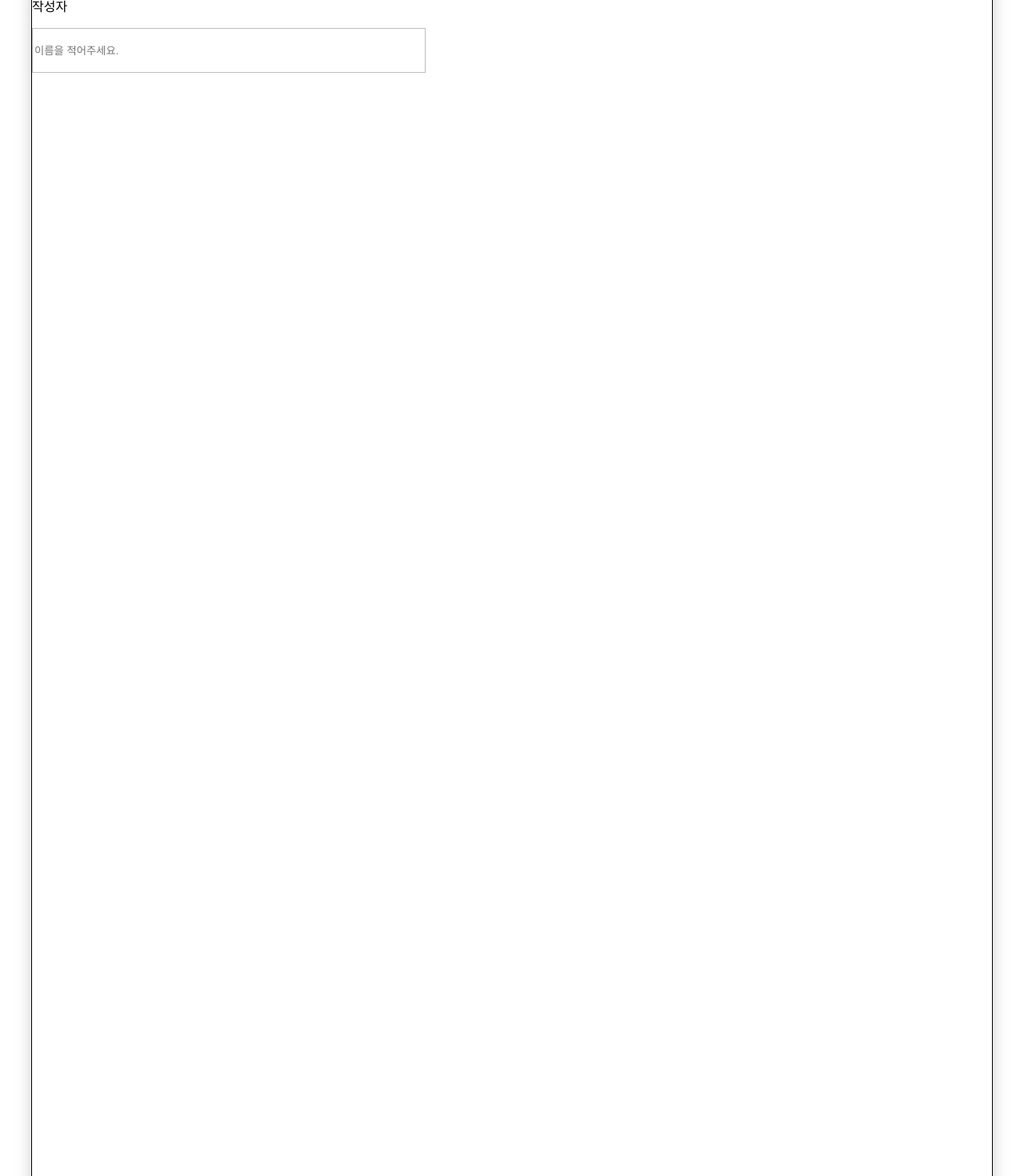
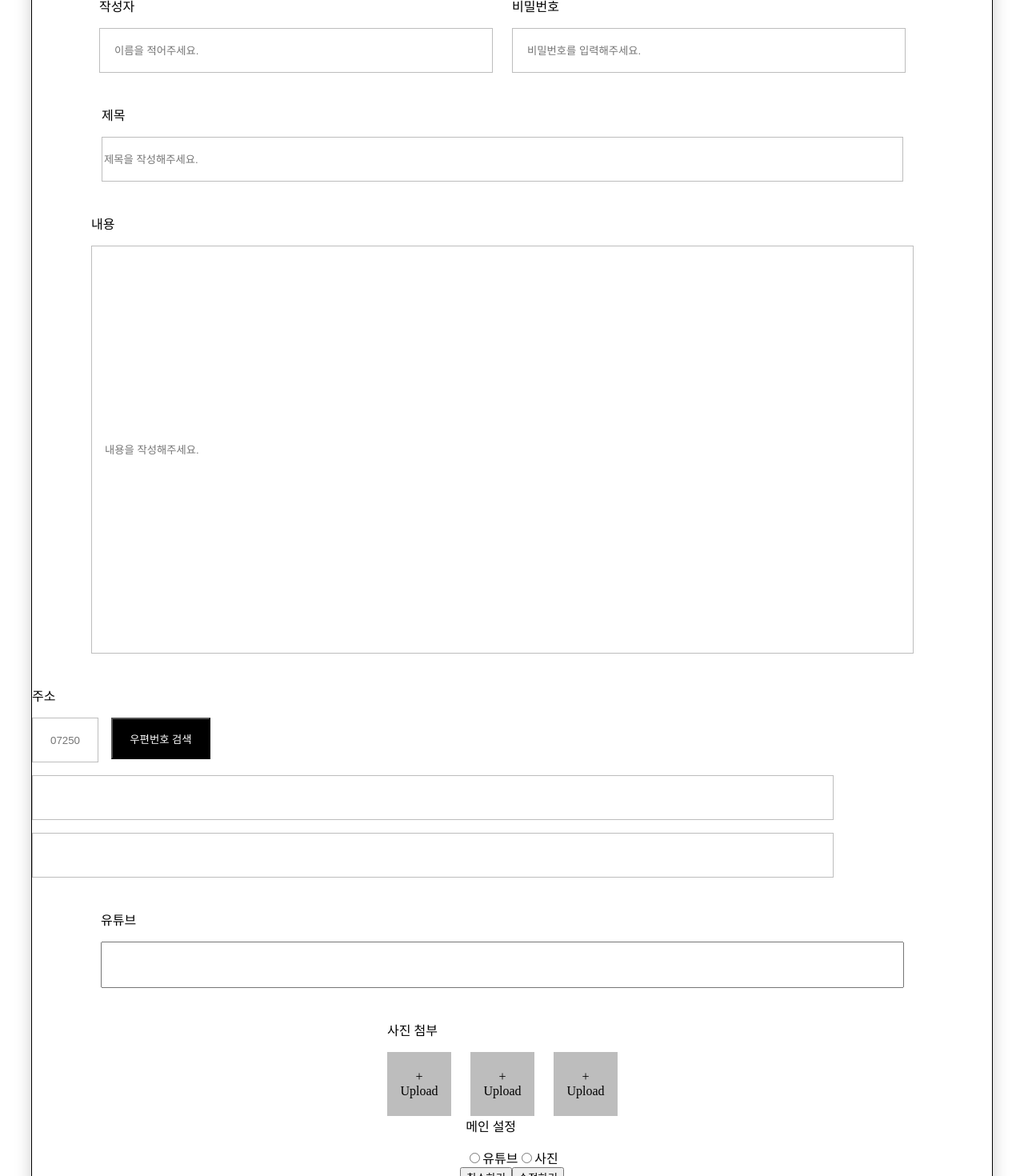
Before and after one commit to minngaeng/aa, a Next.js app in the folder freeboard/: page /boards in a window 1280 px wide. Shown: the part 220-1690 px from the top of the page at 80% size. Built offline with nearby package versions, Linux system fonts and the light colour scheme.

Commit message:
ADD:board UI

```diff
--- a/freeboard/pages/boards/index.js
+++ b/freeboard/pages/boards/index.js
@@ -1,24 +1,84 @@
+import { Input } from 'antd';
 import {
   Wrapper,
   Title,
   InputWrapper,
   Label,
   WriterInput,
+  WriterPwdContainer,
+  TitleInput,
+  ContentsInput,
+  Zipcode,
+  SearchBtn,
+  ZipcodeWrapper,
+  Address,
+  Youtube,
+  UploadButton,
+  UploadWrapper,
 } from '../../styles/board.style';
 
 export default function Board() {
   return (
     <Wrapper>
       <Title>게시물 수정 </Title>
-      <div>
+      <WriterPwdContainer>
         <InputWrapper>
           <Label>작성자</Label>
           <WriterInput type="text" placeholder="이름을 적어주세요." />
         </InputWrapper>
-        {/* <div>
-          비밀번호
-          <input />
-        </div> */}
+        <InputWrapper>
+          <Label>비밀번호</Label>
+          <WriterInput type="text" placeholder="비밀번호를 입력해주세요." />
+        </InputWrapper>
+      </WriterPwdContainer>
+      <InputWrapper>
+        <Label>제목</Label>
+        <TitleInput type="text" placeholder="제목을 작성해주세요." />
+      </InputWrapper>
+      <InputWrapper>
+        <Label>내용</Label>
+        <ContentsInput type="text" placeholder="내용을 작성해주세요." />
+      </InputWrapper>
+      <InputWrapper>
+        <Label>주소</Label>
+        <ZipcodeWrapper>
+          <Zipcode placeholder="07250" />
+          <SearchBtn>우편번호 검색</SearchBtn>
+        </ZipcodeWrapper>
+        <Address />
+        <Address />
+      </InputWrapper>
+      <InputWrapper>
+        <Label>유튜브</Label>
+        <Youtube />
+      </InputWrapper>
+      <div>
+        <Label>사진 첨부</Label>
+        <UploadWrapper>
+          <UploadButton>
+            <div>+</div>
+            <div>Upload</div>
+          </UploadButton>
+          <UploadButton>
+            <div>+</div>
+            <div>Upload</div>
+          </UploadButton>
+          <UploadButton>
+            <div>+</div>
+            <div>Upload</div>
+          </UploadButton>
+        </UploadWrapper>
+      </div>
+      <div>
+        <Label>메인 설정</Label>
+        <input type="radio" />
+        <label>유튜브</label>
+        <input type="radio" />
+        <label>사진</label>
+      </div>
+      <div>
+        <button>취소하기</button>
+        <button>수정하기</button>
       </div>
     </Wrapper>
   );
--- a/freeboard/styles/board.style.js
+++ b/freeboard/styles/board.style.js
@@ -1,6 +1,9 @@
 import styled from '@emotion/styled';
 
 export const Wrapper = styled.div`
+  display: flex;
+  flex-direction: column;
+  align-items: center;
   width: 1200px;
   height: 1847px;
   font-weight: 500;
@@ -16,8 +19,9 @@ export const Title = styled.h1`
 `;
 
 export const InputWrapper = styled.div`
-  display: flex;
-  flex-direction: column;
+  padding-right: 24px;
+  padding-bottom: 40px;
+  /* margin-left: 102px; */
 `;
 
 export const Label = styled.div`
@@ -30,4 +34,79 @@ export const WriterInput = styled.input`
   border: 1px solid #bdbdbd;
   width: 486px;
   height: 52px;
+  ::placeholder {
+    padding: 16px;
+  }
 `;
+
+export const WriterPwdContainer = styled.div`
+  display: flex;
+  flex-direction: row;
+  justify-content: space-between;
+`;
+
+export const TitleInput = styled.input`
+  width: 996px;
+  height: 52px;
+  border: 1px solid #bdbdbd;
+`;
+
+export const ContentsInput = styled.input`
+  width: 996px;
+  height: 480px;
+  border: 1px solid #bdbdbd;
+  padding: 14px;
+  padding-left: 16px;
+`;
+
+export const Zipcode = styled.input`
+  width: 77px;
+  height: 52px;
+  border: 1px solid #bdbdbd;
+  /* padding-left: 16px; */
+  /* padding: 14px; */
+  text-align: center;
+`;
+
+export const SearchBtn = styled.button`
+  width: 124px;
+  height: 52px;
+  margin-left: 16px;
+  background-color: black;
+  cursor: pointer;
+  color: white;
+`;
+
+export const ZipcodeWrapper = styled.div`
+  display: flex;
+  flex-direction: row;
+`;
+
+export const Address = styled.input`
+  width: 996px;
+  height: 52px;
+  border: 1px solid #bdbdbd;
+  margin-top: 16px;
+`;
+
+export const Youtube = styled.input`
+  width: 996px;
+  height: 52px;
+`;
+
+export const UploadWrapper = styled.div`
+  display: flex;
+  flex-direction: row;
+`;
+
+export const UploadButton = styled.div`
+  display: flex;
+  flex-direction: column;
+  align-items: center;
+  justify-content: center;
+  margin-right: 24px;
+  background: #bdbdbd;
+  width: 78px;
+  height: 78px;
+  border: 1px solid #bdbdbd;
+`;
```
